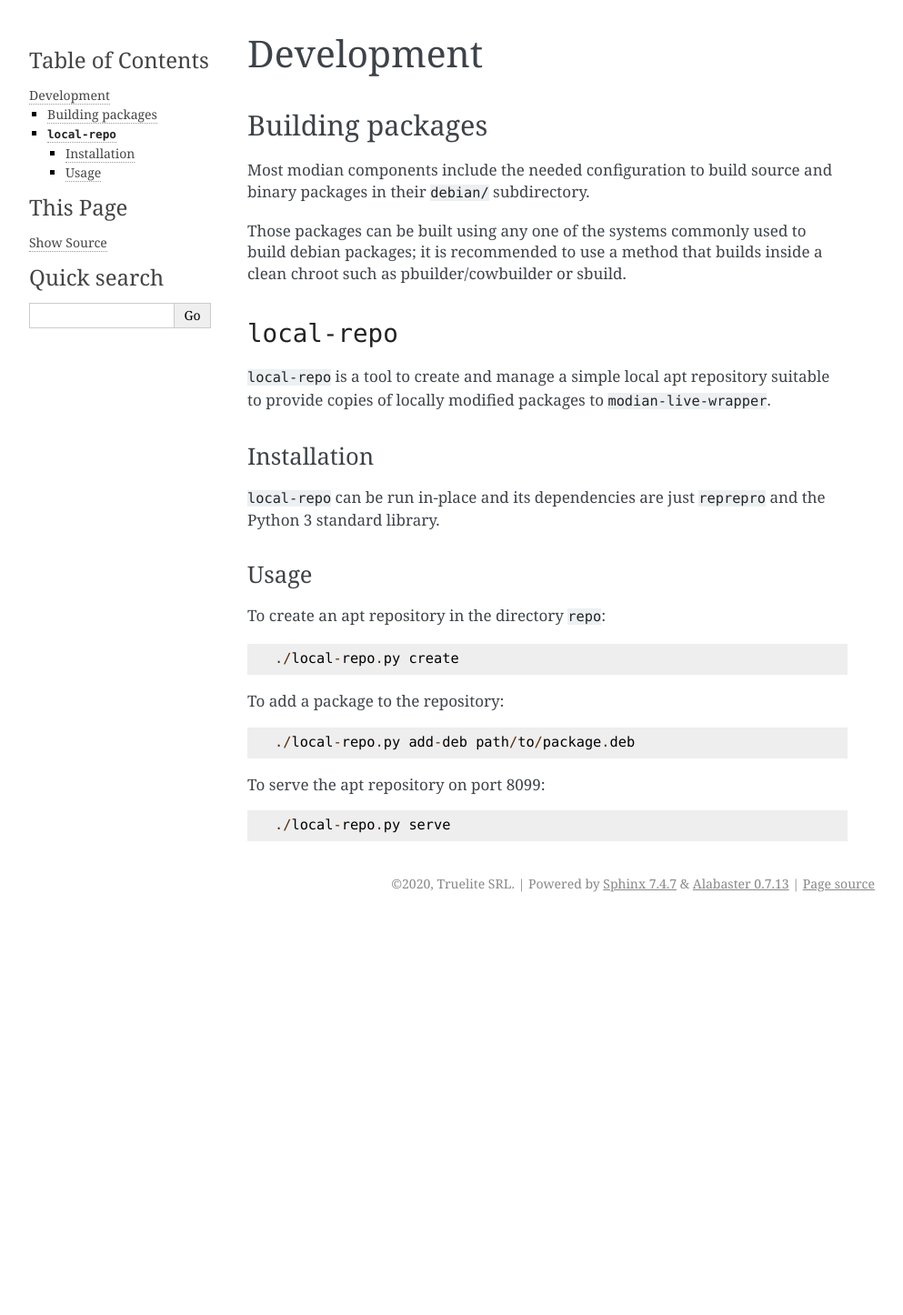
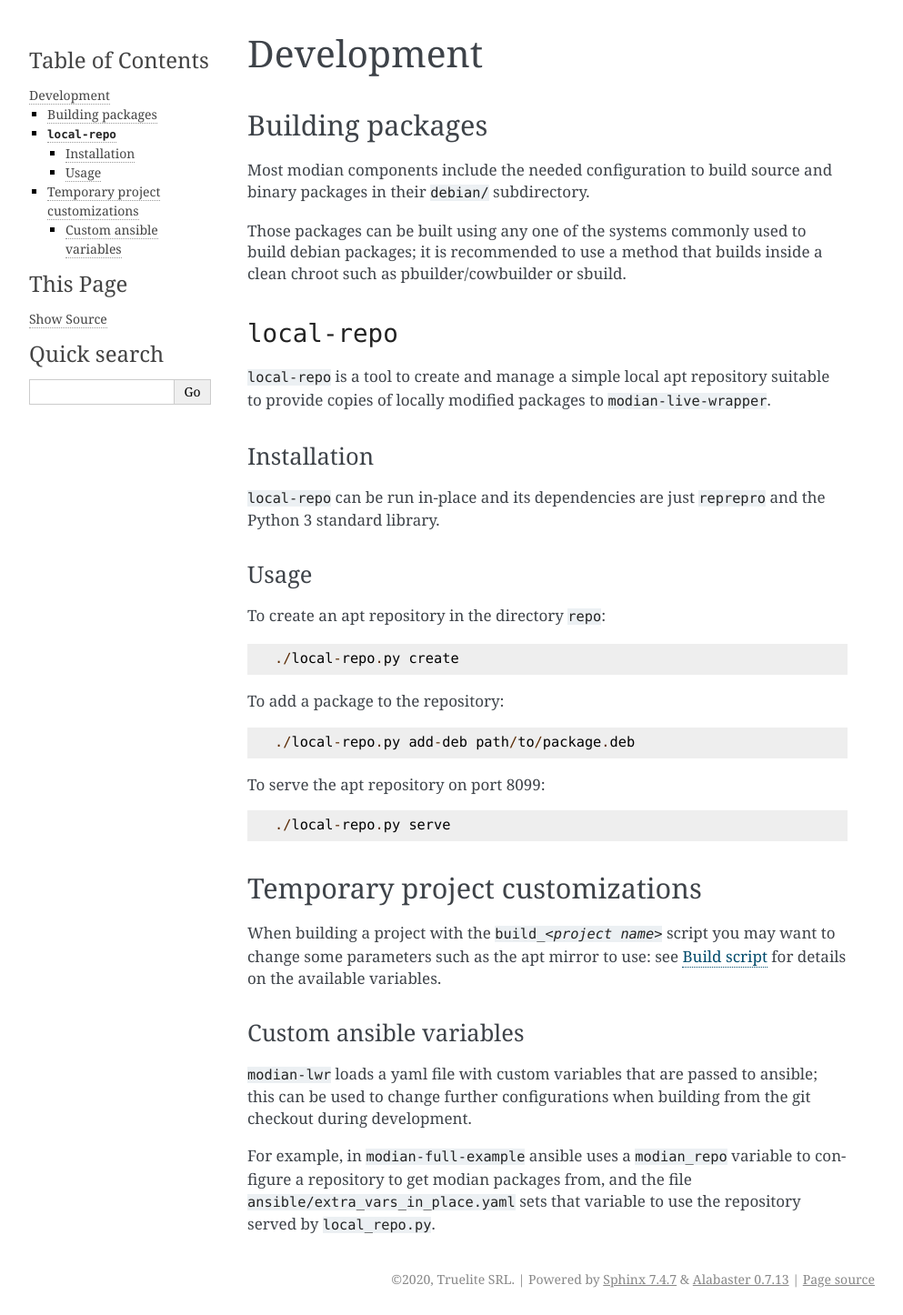
Before and after one commit to Truelite/modian, a Sphinx documentation site: the page built from docs/modian-full-example/devel.rst, in a window 1280 px wide. Shown: the whole page at 91% size, without its empty margins (148-1141 px from the left). Built offline with Sphinx 7.4.7, drawn with Linux system fonts in a browser that asks for light colours; before the commit the page ends 1011 px from its top, so only the background shows below that.

Commit message:
More documentation for modian-full-example

```diff
--- a/docs/modian-full-example/devel.rst
+++ b/docs/modian-full-example/devel.rst
@@ -39,3 +39,22 @@ To add a package to the repository::
 To serve the apt repository on port 8099::
 
    ./local-repo.py serve
+
+Temporary project customizations
+================================
+
+When building a project with the :samp:`build_{<project name>}` script
+you may want to change some parameters such as the apt mirror to use:
+see :ref:`build_script` for details on the available variables.
+
+Custom ansible variables
+------------------------
+
+``modian-lwr`` loads a yaml file with custom variables that are passed
+to ansible; this can be used to change further configurations when
+building from the git checkout during development.
+
+For example, in ``modian-full-example`` ansible uses a ``modian_repo``
+variable to configure a repository to get modian packages from, and the
+file ``ansible/extra_vars_in_place.yaml`` sets that variable to use the
+repository served by ``local_repo.py``.
--- a/docs/modian-live-wrapper/project.rst
+++ b/docs/modian-live-wrapper/project.rst
@@ -43,6 +43,8 @@ when building the image and should not be stored.
    Most of the file names in this section are just suggestion and can be
    changed by setting the appropriate options in the build scripts.
 
+.. _build_script:
+
 Build script
 ============
 
```
Also changed, not shown: docs/modian-full-example/quickstart.rst (+11 -0 lines).
